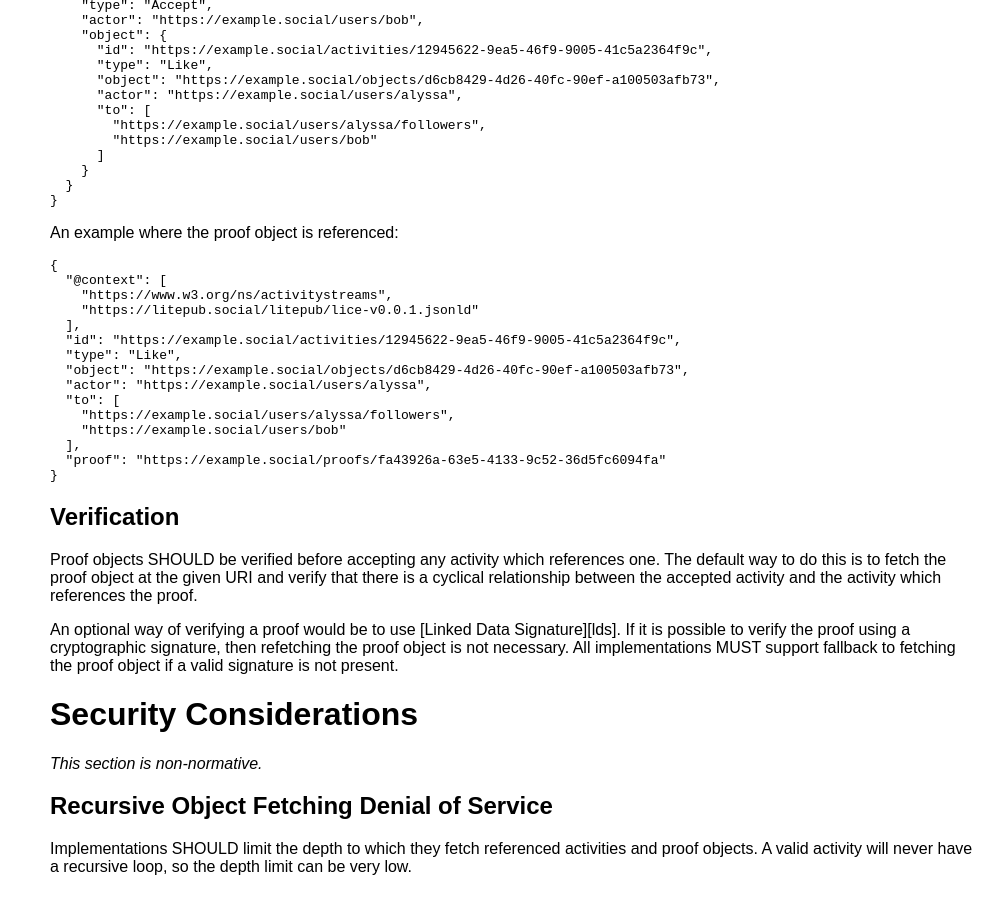
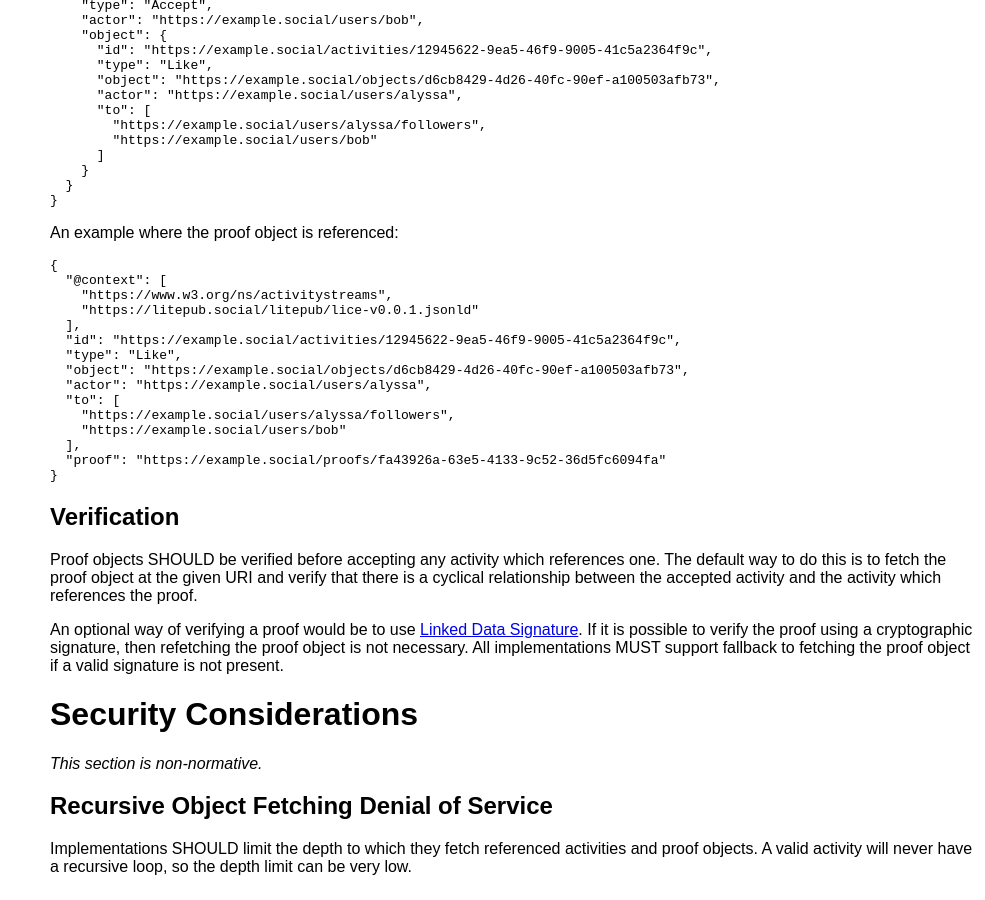
Before and after one commit to litepub/litepub, a Jekyll site: the page built from lice.md, in a window 1280 px wide and 900 px high, scrolled down 2560 px. Shown: the whole window, without its empty margins (295-1280 px from the left). Built offline with Jekyll 4.4.1, drawn with Linux system fonts in a browser that asks for light colours; part of the change alters nothing that is shown.

```diff
--- a/lice.md
+++ b/lice.md
@@ -221,6 +221,8 @@ If it is possible to verify the proof using a cryptographic signature, then refe
 the proof object is not necessary.  All implementations MUST support fallback to
 fetching the proof object if a valid signature is not present.
 
+   [lds]: https://w3c-dvcg.github.io/ld-signatures/
+
 
 # Security Considerations
 
```
